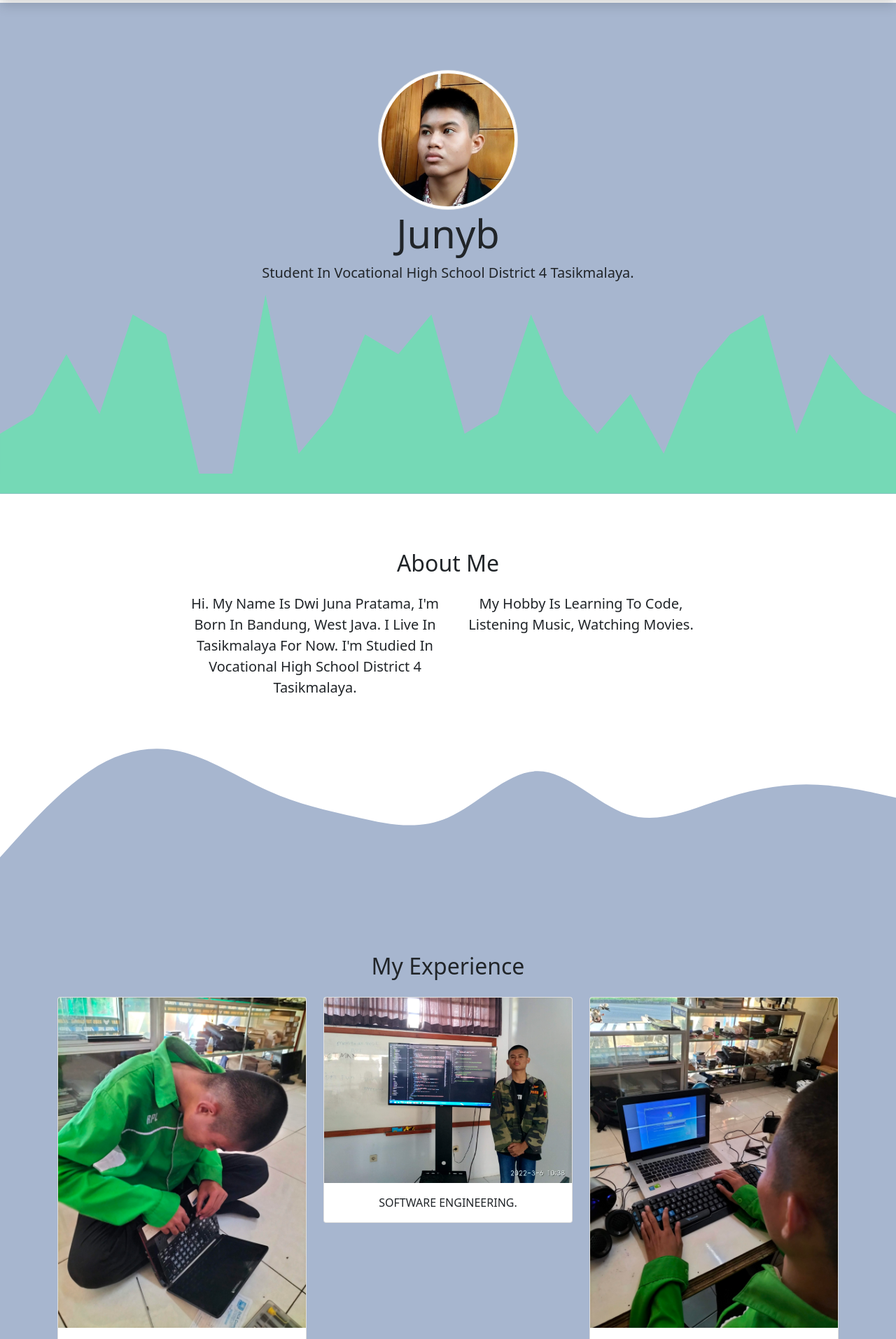
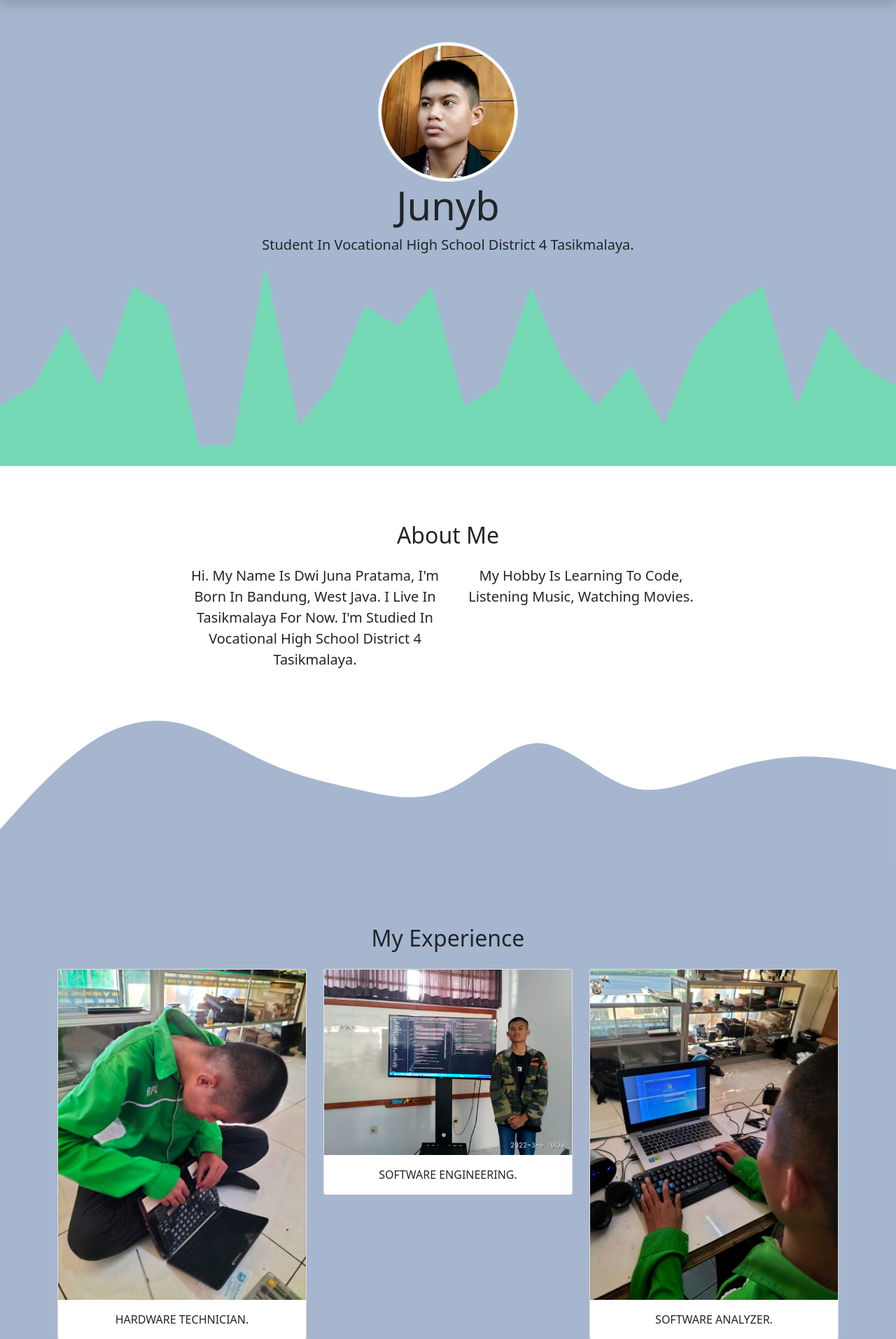
Before and after one commit to Junyb/junyb.github.io, a PHP site: page / in a window 1280 px wide. Shown: the part 56-1970 px from the top of the page at 70% size. Run offline with PHP 8.4, Linux system fonts and the light colour scheme.

Commit message:
Update style.css

```diff
--- a/css/style.css
+++ b/css/style.css
@@ -2,7 +2,7 @@
     background-color: #a7b6cf;
 }
 body{
-    padding-top: 60px;
+    padding-top: 20px;
 }
 section{
     padding-top: 5rem;
```
